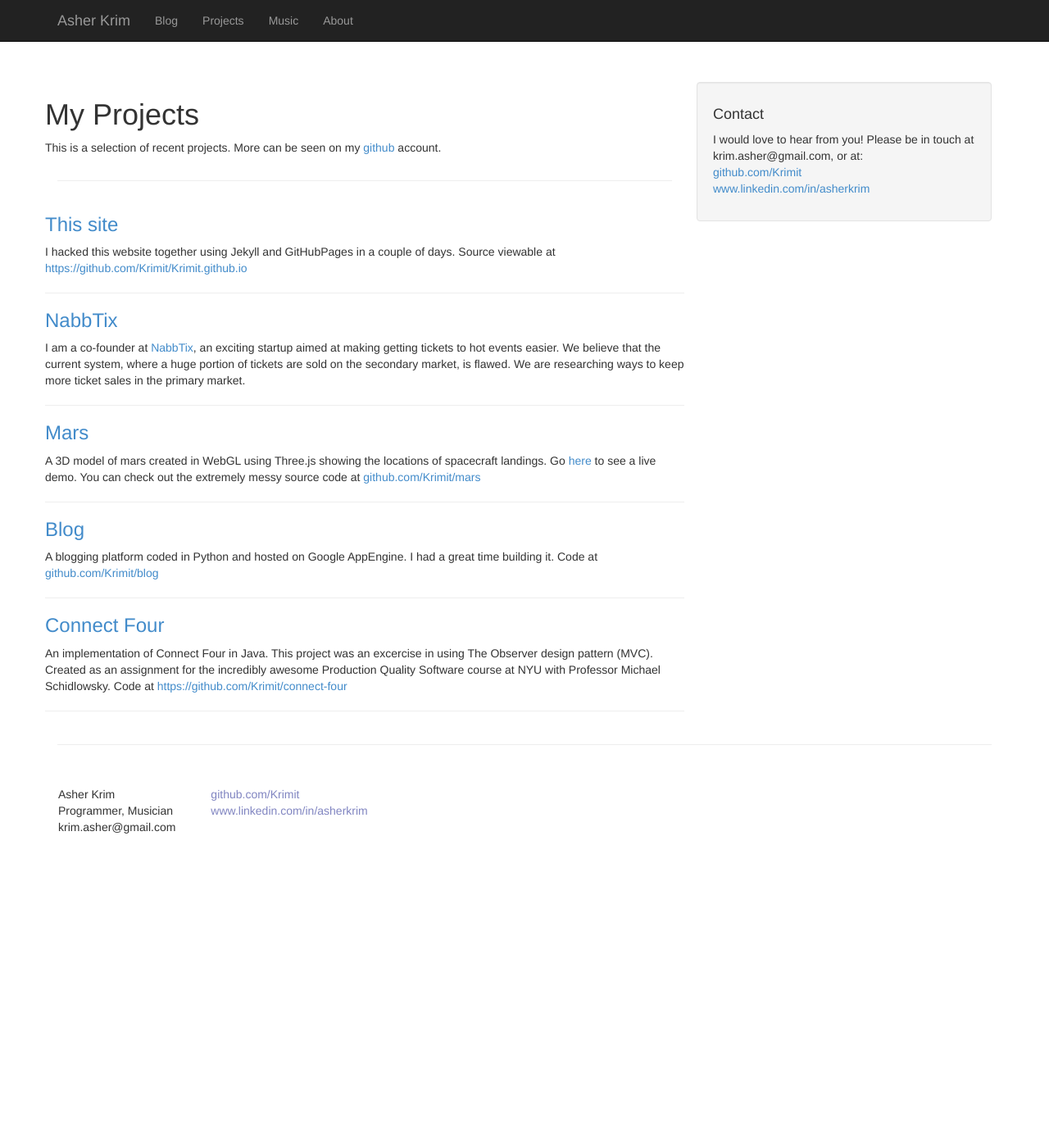
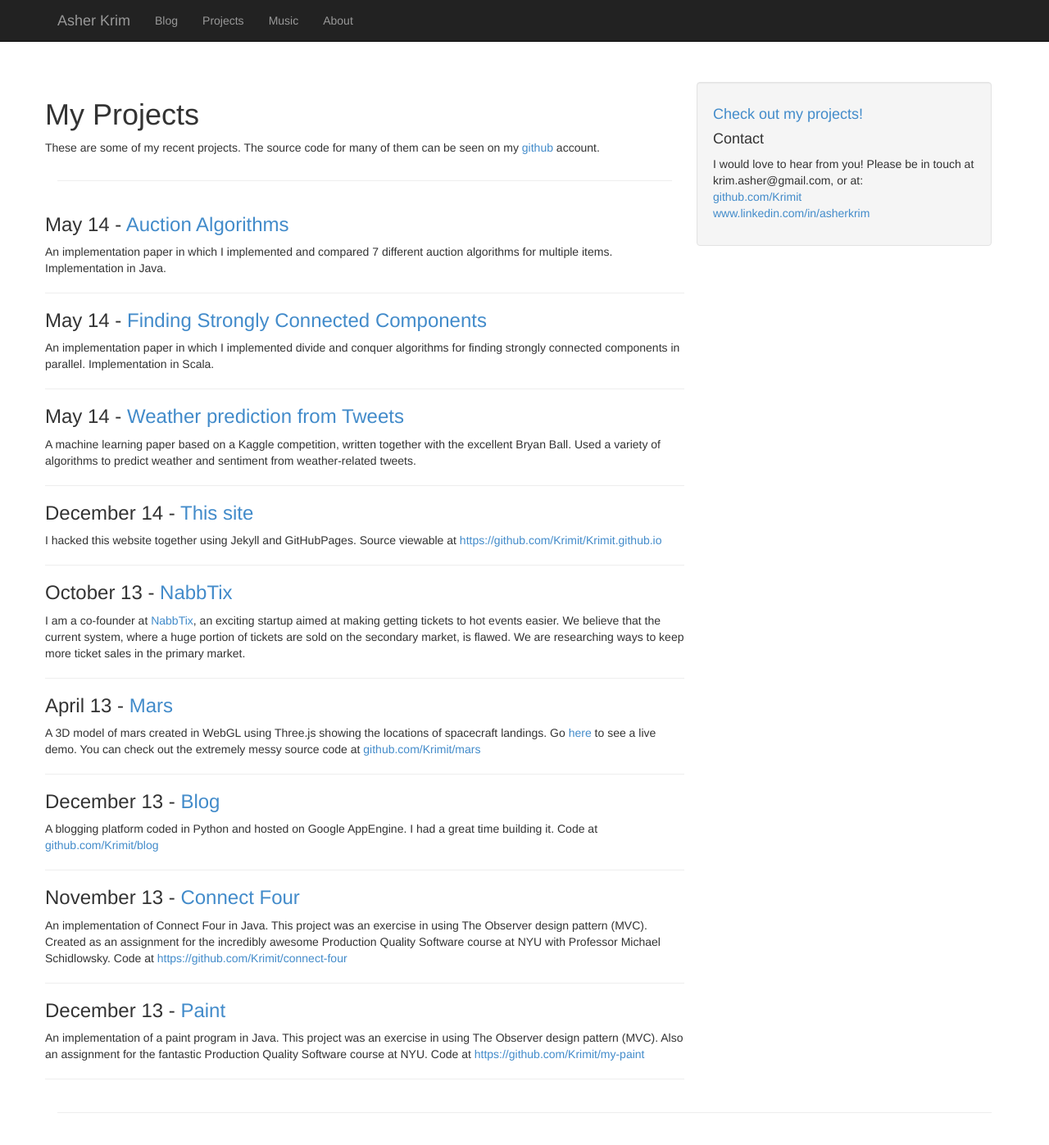
Before and after one commit to Krimit/Krimit.github.io, a Jekyll site: the page built from projects.html, in a window 1280 px wide and 1400 px high. Shown: the top 1397 px of the window at 82% size. Built offline with Jekyll 4.4.1, drawn with Linux system fonts in a browser that asks for light colours; Markdown is read by kramdown in place of the engine named in the settings.

Commit message:
new blog post and updated projects

```diff
--- a/_config.yml
+++ b/_config.yml
@@ -8,4 +8,4 @@ paginate: 10
 permalink: pretty
 
 markdown: redcarpet
-pygments: true
+highlighter: pygments
--- a/_layouts/default3.html
+++ b/_layouts/default3.html
@@ -79,6 +79,7 @@
               </div>
           </div--><!-- /well -->
           <div class="well">
+            <h4><a href="/projects">Check out my projects!</a></h4>
             <h4>Contact</h4>
             <p>I would love to hear from you! Please be in touch at krim.asher@gmail.com, or at: <br />
             <a href="https://github.com/Krimit">github.com/Krimit</a><br />
--- a/projects.html
+++ b/projects.html
@@ -6,29 +6,49 @@ root: ''
 
 <div class="row show-grid">
   <div class="span1"><h1>My Projects</h1></div>
-  <div class="span1"><p>This is a selection of recent projects. More can be seen on my <a href="https://github.com/Krimit/" target="_blank">github</a> account.</p></div>
+  <div class="span1"><p>These are some of my recent projects. The source code for many of them can be seen on my <a href="https://github.com/Krimit/" target="_blank">github</a> account.</p></div>
 </div>
 <hr>
 
-<div class="row show-grid">
-  <div class="span1"><h3><a href="/">This site</a></h3></div>
-  <div class="span1">I hacked this website together using Jekyll and GitHubPages in a couple of days. Source viewable at <a href="https://github.com/Krimit/Krimit.github.io/" target="_blank">https://github.com/Krimit/Krimit.github.io</a></div>
+
+
+  <div class="row show-grid">
+
+  <div class="span1"><h3>May 14 - <a href="https://github.com/Krimit/combinatorial_auctions" target="_blank">Auction Algorithms</a></h3></div>
+  <div class="span1">An implementation paper in which I implemented and compared 7 different auction algorithms for multiple items. Implementation in Java.</div>
   <hr>
 
-  <div class="span1"><h3><a href="http://www.nabbtix.com" target="_blank">NabbTix</a></h3></div>
+  <div class="span1"><h3>May 14 - <a href="https://github.com/Krimit/Scala-SCC" target="_blank">Finding Strongly Connected Components</a></h3></div>
+  <div class="span1">An implementation paper in which I implemented divide and conquer algorithms for finding strongly connected components in parallel. Implementation in Scala.</div>
+  <hr>
+
+  <div class="span1"><h3>May 14 - <a href="https://github.com/Krimit/ml_project" target="_blank">Weather prediction from Tweets</a></h3></div>
+  <div class="span1">A machine learning paper based on a Kaggle competition, written together with the excellent Bryan Ball. Used a variety of algorithms to predict weather and sentiment from weather-related tweets.</div>
+  <hr>
+
+
+  <div class="span1"><h3>December 14 - <a href="/">This site</a></h3></div>
+  <div class="span1">I hacked this website together using Jekyll and GitHubPages. Source viewable at <a href="https://github.com/Krimit/Krimit.github.io/" target="_blank">https://github.com/Krimit/Krimit.github.io</a></div>
+  <hr>
+
+  <div class="span1"><h3>October 13 - <a href="http://www.nabbtix.com" target="_blank">NabbTix</a></h3></div>
   <div class="span1">I am a co-founder at <a href="http://www.nabbtix.com" target="_blank">NabbTix</a>, an exciting startup aimed at making getting tickets to hot events easier. We believe that the current system, where a huge portion of tickets are sold on the secondary market, is flawed. We are researching ways to keep more ticket sales in the primary market.</a></div>
   <hr>
 
-  <div class="span1"><h3><a href="/mars" target="_blank">Mars</a></h3></div>
+  <div class="span1"><h3>April 13 - <a href="/mars" target="_blank">Mars</a></h3></div>
   <div class="span1">A 3D model of mars created in WebGL using Three.js showing the locations of spacecraft landings. Go <a href="/mars" target="_blank">here</a> to see a live demo. You can check out the extremely messy source code at <a href="https://github.com/Krimit/mars" target="_blank">github.com/Krimit/mars</a></div>
   <hr>
 
-  <div class="span1"><h3><a href="http://krimmerblog.appspot.com/" target="_blank">Blog</a></h3></div>
+  <div class="span1"><h3>December 13 - <a href="http://krimmerblog.appspot.com/" target="_blank">Blog</a></h3></div>
   <div class="span1">A blogging platform coded in Python and hosted on Google AppEngine. I had a great time building it. Code at <a href="https://github.com/Krimit/blog" target="_blank">github.com/Krimit/blog</a></div>
   <hr>
 
-  <div class="span1"><h3><a href="https://github.com/Krimit/connect-four" target="_blank">Connect Four</a></h3></div>
-  <div class="span1">An implementation of Connect Four in Java. This project was an excercise in using The Observer design pattern (MVC). Created as an assignment for the incredibly awesome Production Quality Software course at NYU with Professor Michael Schidlowsky. Code at <a href="https://github.com/Krimit/connect-four" target="_blank">https://github.com/Krimit/connect-four</a></div>
+  <div class="span1"><h3>November 13 - <a href="https://github.com/Krimit/connect-four" target="_blank">Connect Four</a></h3></div>
+  <div class="span1">An implementation of Connect Four in Java. This project was an exercise in using The Observer design pattern (MVC). Created as an assignment for the incredibly awesome Production Quality Software course at NYU with Professor Michael Schidlowsky. Code at <a href="https://github.com/Krimit/connect-four" target="_blank">https://github.com/Krimit/connect-four</a></div>
+  <hr>
+
+  <div class="span1"><h3>December 13 - <a href="https://github.com/Krimit/my-paint" target="_blank">Paint</a></h3></div>
+  <div class="span1">An implementation of a paint program in Java. This project was an exercise in using The Observer design pattern (MVC). Also an assignment for the fantastic Production Quality Software course at NYU. Code at <a href="https://github.com/Krimit/my-paint" target="_blank">https://github.com/Krimit/my-paint</a></div>
   <hr>
 
 
```
Also changed, not shown: 5 other files.
